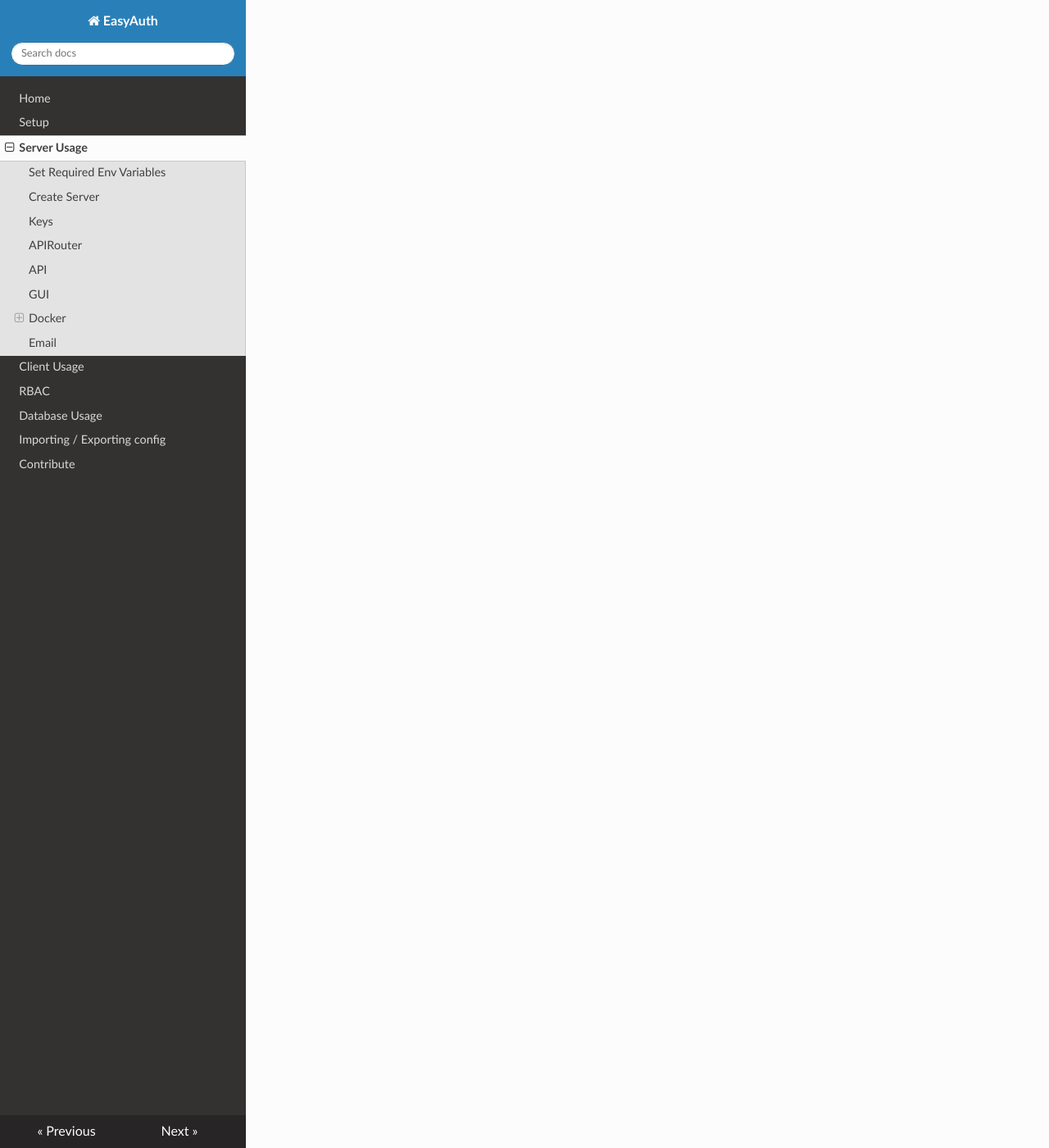
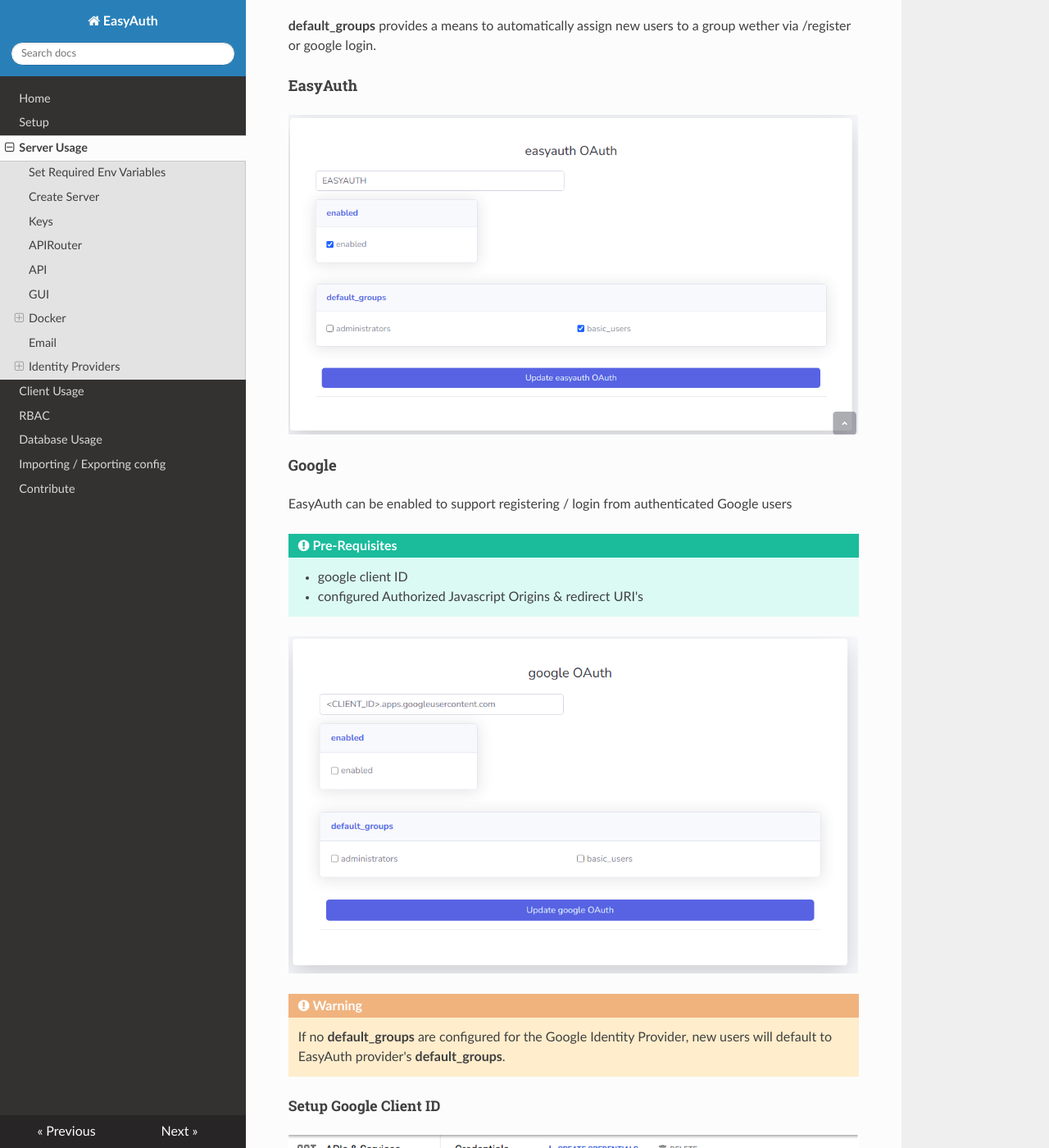
Before and after one commit to codemation/easyauth, an MkDocs documentation site: the page built from docs/server_usage.md, in a window 1280 px wide and 1400 px high, scrolled down 9089 px. Shown: the whole window at 82% size. Built offline with MkDocs 1.6.1, drawn with Linux system fonts in a browser that asks for light colours; nearby versions of some CDN libraries; some of the changed text lies outside the part shown.

Commit message:
updated documentation for newest google login features & configuration, and api

```diff
--- a/docs/server_usage.md
+++ b/docs/server_usage.md
@@ -215,3 +215,34 @@
 ![](images/activate_gui.png)
 !!! TIP
     Default endpoints for activate exist at /activate
+
+### Identity Providers
+Identity providers configuration is provided to allow third party authentications services to integrate within EasyAuth permissions.
+
+#### API
+![](images/oauth_api.png)
+
+#### Default Permissions
+<b>default_groups</b> provides a means to automatically assign new users to a group wether via /register or google login.
+
+#### EasyAuth
+
+![](images/easyauth_oauth_gui.png)
+
+#### Google
+EasyAuth can be enabled to support registering / login from authenticated Google users
+
+!!! TIP "Pre-Requisites"
+    * google client ID
+    * configured Authorized Javascript Origins & redirect URI's
+![](images/google_oauth_gui.png)
+
+!!! WARNING
+    If no <b>default_groups</b> are configured for the Google Identity Provider, new users will default to EasyAuth provider's <b>default_groups</b>.
+
+
+##### Setup Google Client ID
+
+![](images/google_credentials.png)
+
+![](images/google_credentials_setup.png)
```
Also changed, not shown: docs/images/admin_gui.png, docs/images/easyauth_oauth_gui.png (added), docs/images/google_credentials.png (added), docs/images/google_credentials_setup.png (added), docs/images/google_oauth_gui.png (added), docs/images/oauth_api.png (added).
